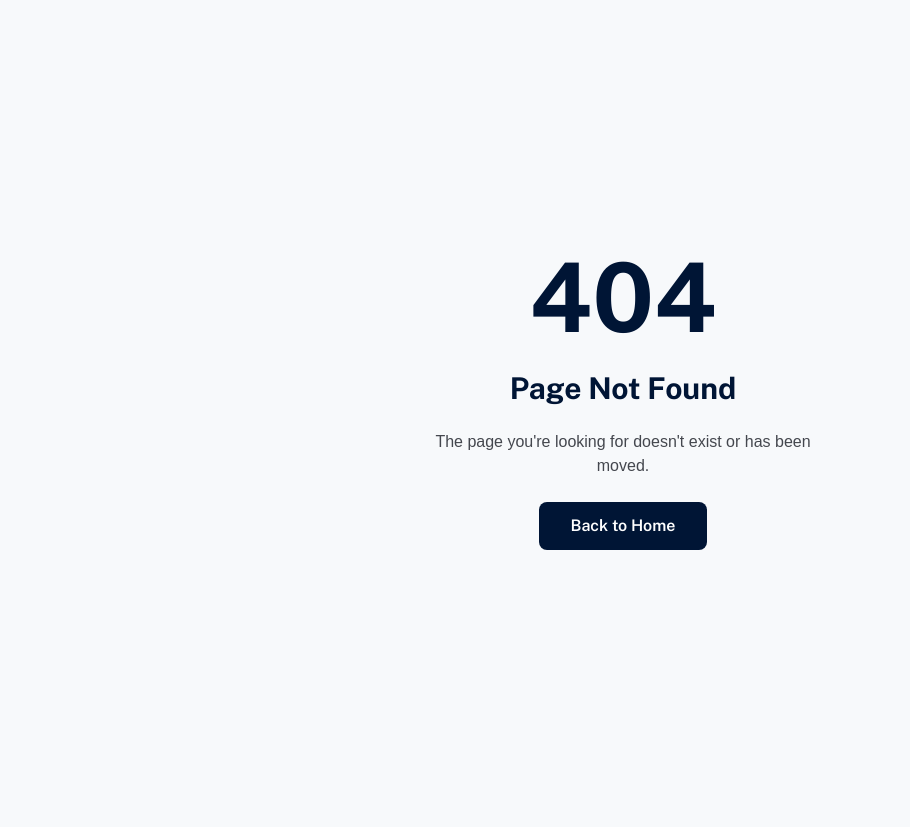
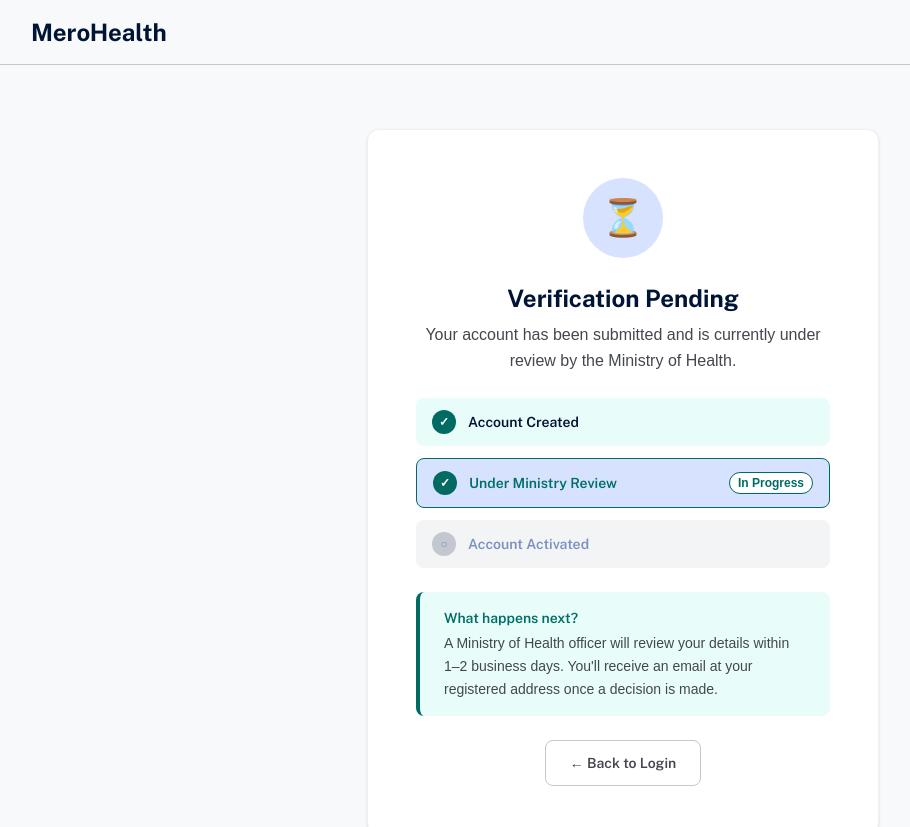
Before and after one commit to Bidhan009/merohealth, a Next.js app in the folder frontend/: page /status/pending in a window 1280 px wide. Before the commit this address had no page. Shown: the top 827 px of the page, without its empty margins (17-927 px from the left). Before the commit the page ends 800 px from the top, so only its background shows below. Built offline with nearby package versions, Linux system fonts and the light colour scheme; a web font is replaced by a local one.

Commit message:
working on hospital profile

```diff
--- a/frontend/src/app/dashboard/hospital/categories/page.tsx
+++ b/frontend/src/app/dashboard/hospital/categories/page.tsx
@@ -40,6 +40,7 @@ export default function ReportCategoriesPage() {
   const [allReports, setAllReports] = useState<Report[]>([]);
   const [selected, setSelected] = useState<string>("All");
   const [loading, setLoading] = useState(true);
+  const [hospitalName, setHospitalName] = useState("");
 
   useEffect(() => {
     if (!token) { router.replace("/login"); return; }
@@ -55,6 +56,13 @@ export default function ReportCategoriesPage() {
       } finally {
         setLoading(false);
       }
+      const profileRes = await fetch("http://localhost:5000/api/hospital/profile", {
+        headers: { Authorization: `Bearer ${token}` },
+      });
+      if (profileRes.ok) {
+        const profileData = await profileRes.json();
+        setHospitalName(profileData.name);
+      }
     };
     load();
   }, []);
@@ -69,7 +77,7 @@ export default function ReportCategoriesPage() {
     : allReports.filter((r) => categorize(r) === selected);
 
   return (
-    <HospitalLayout>
+    <HospitalLayout hospitalName={hospitalName}>
           <div>
             <h1 className="font-heading font-bold text-3xl text-primary">Report Categories</h1>
             <p className="font-body text-body text-base mt-1">
--- a/frontend/src/app/dashboard/hospital/page.tsx
+++ b/frontend/src/app/dashboard/hospital/page.tsx
@@ -24,6 +24,7 @@ export default function HospitalDashboard() {
   const [searchError, setSearchError] = useState("");
   const [linkMessage, setLinkMessage] = useState("");
   const [loading, setLoading] = useState(false);
+  const [hospitalName, setHospitalName] = useState("");
 
   useEffect(() => {
     if (!token) { router.replace("/login"); return; }
@@ -38,6 +39,13 @@ export default function HospitalDashboard() {
       const data = await res.json();
       setPatients(data);
     }
+    const profileRes = await fetch("http://localhost:5000/api/hospital/profile", {
+  headers: { Authorization: `Bearer ${token}` },
+    });
+    if (profileRes.ok) {
+      const profileData = await profileRes.json();
+      setHospitalName(profileData.name);
+}
   }
 
   async function handleSearch(e: React.FormEvent) {
--- a/frontend/src/app/login/page.tsx
+++ b/frontend/src/app/login/page.tsx
@@ -24,6 +24,17 @@ export default function LoginPage() {
     });
 
     const data = await res.json();
+
+    if (res.status === 403) {
+      if (data.error?.toLowerCase().includes("awaiting")) {
+        router.push("/status/pending");
+        return;
+      }
+      if (data.error?.toLowerCase().includes("rejected")) {
+        router.push("/status/rejected");
+        return;
+      }
+    }
 
     if (!res.ok) {
       setError(data.error || "Login failed");
--- a/frontend/src/app/register/patient/page.tsx
+++ b/frontend/src/app/register/patient/page.tsx
@@ -304,7 +304,7 @@ export default function PatientRegistrationPage() {
                   disabled={loading}
                   className="bg-primary text-white font-heading font-semibold text-base px-8 py-3 rounded-lg shadow hover:opacity-90 transition-opacity disabled:opacity-60"
                 >
-                  {loading ? "Registering..." : "Continue to Medical →"}
+                  {loading ? "Registering..." : "Create Health ID →"}
                 </button>
               </div>
             </form>
--- /dev/null
+++ b/frontend/src/app/status/pending/page.tsx
@@ -0,0 +1,89 @@
+import Link from "next/link";
+
+export default function PendingStatusPage() {
+  return (
+    <div className="min-h-screen bg-bg flex flex-col font-body">
+      <header className="bg-bg border-b border-border-strong px-12 py-4">
+        <span className="font-heading font-bold text-2xl text-primary">MeroHealth</span>
+      </header>
+
+      <main className="flex-1 flex items-center justify-center px-6 py-16">
+        <div className="bg-white border border-border rounded-xl shadow-sm p-12 max-w-lg w-full flex flex-col items-center gap-6 text-center">
+
+          {/* Icon */}
+          <div className="w-20 h-20 rounded-full bg-soft-blue flex items-center justify-center text-4xl">
+            ⏳
+          </div>
+
+          <div className="flex flex-col gap-2">
+            <h1 className="font-heading font-bold text-2xl text-primary">
+              Verification Pending
+            </h1>
+            <p className="font-body text-body text-base leading-relaxed">
+              Your account has been submitted and is currently under review by the Ministry of Health.
+            </p>
+          </div>
+
+          {/* Status Steps */}
+          <div className="w-full flex flex-col gap-3">
+            {[
+              { label: "Account Created", done: true },
+              { label: "Under Ministry Review", done: true, active: true },
+              { label: "Account Activated", done: false },
+            ].map((step) => (
+              <div
+                key={step.label}
+                className={`flex items-center gap-3 px-4 py-3 rounded-lg ${
+                  step.active
+                    ? "bg-soft-blue border border-accent"
+                    : step.done
+                    ? "bg-[rgba(139,241,230,0.2)]"
+                    : "bg-[#f2f4f6]"
+                }`}
+              >
+                <div className={`w-6 h-6 rounded-full flex items-center justify-center text-xs font-bold shrink-0 ${
+                  step.active
+                    ? "bg-accent text-white"
+                    : step.done
+                    ? "bg-accent text-white"
+                    : "bg-border-strong text-muted"
+                }`}>
+                  {step.done ? "✓" : "○"}
+                </div>
+                <p className={`font-heading font-semibold text-sm ${
+                  step.active ? "text-accent-light" : step.done ? "text-primary" : "text-muted"
+                }`}>
+                  {step.label}
+                </p>
+                {step.active && (
+                  <span className="ml-auto text-xs font-semibold text-accent bg-white px-2 py-0.5 rounded-full border border-accent">
+                    In Progress
+                  </span>
+                )}
+              </div>
+            ))}
+          </div>
+
+          {/* Info Card */}
+          <div className="bg-[rgba(139,241,230,0.2)] border-l-4 border-accent rounded-lg px-6 py-4 text-left w-full">
+            <p className="font-heading font-semibold text-sm text-accent-light">What happens next?</p>
+            <p className="font-body text-body text-sm mt-1 leading-relaxed">
+              A Ministry of Health officer will review your details within 1–2 business days. You'll receive an email at your registered address once a decision is made.
+            </p>
+          </div>
+
+          <Link
+            href="/login"
+            className="border border-border-strong text-body font-heading font-semibold text-sm px-6 py-3 rounded-lg hover:border-primary transition-colors"
+          >
+            ← Back to Login
+          </Link>
+        </div>
+      </main>
+
+      <footer className="bg-[#e0e3e5] border-t border-border-strong px-12 py-6 text-center">
+        <p className="font-body text-body text-sm">© 2024 MeroHealth. Verified by Ministry of Health Nepal.</p>
+      </footer>
+    </div>
+  );
+}
--- /dev/null
+++ b/frontend/src/app/status/rejected/page.tsx
@@ -0,0 +1,72 @@
+import Link from "next/link";
+
+export default function RejectedStatusPage() {
+  return (
+    <div className="min-h-screen bg-bg flex flex-col font-body">
+      <header className="bg-bg border-b border-border-strong px-12 py-4">
+        <span className="font-heading font-bold text-2xl text-primary">MeroHealth</span>
+      </header>
+
+      <main className="flex-1 flex items-center justify-center px-6 py-16">
+        <div className="bg-white border border-border rounded-xl shadow-sm p-12 max-w-lg w-full flex flex-col items-center gap-6 text-center">
+
+          {/* Icon */}
+          <div className="w-20 h-20 rounded-full bg-soft-red flex items-center justify-center text-4xl">
+            ✕
+          </div>
+
+          <div className="flex flex-col gap-2">
+            <h1 className="font-heading font-bold text-2xl text-primary">
+              Registration Rejected
+            </h1>
+            <p className="font-body text-body text-base leading-relaxed">
+              Unfortunately your registration was not approved by the Ministry of Health.
+            </p>
+          </div>
+
+          {/* Reasons Card */}
+          <div className="bg-soft-red border-l-4 border-danger rounded-lg px-6 py-4 text-left w-full">
+            <p className="font-heading font-semibold text-sm text-danger">Common Reasons for Rejection</p>
+            <ul className="flex flex-col gap-1 mt-2">
+              {[
+                "Incorrect or unverifiable Citizen ID",
+                "Incomplete registration details",
+                "Duplicate account detected",
+                "Invalid hospital registration number",
+              ].map((reason) => (
+                <li key={reason} className="font-body text-body text-sm flex items-start gap-2">
+                  <span className="text-danger mt-0.5">·</span>
+                  {reason}
+                </li>
+              ))}
+            </ul>
+          </div>
+
+          <p className="font-body text-body text-sm leading-relaxed">
+            If you believe this is a mistake, please contact the Ministry of Health support team at{" "}
+            <span className="text-accent font-semibold">support@merohealth.gov.np</span>
+          </p>
+
+          <div className="flex gap-3 w-full">
+            <Link
+              href="/register/patient"
+              className="flex-1 bg-primary text-white font-heading font-semibold text-sm py-3 rounded-lg hover:opacity-90 transition-opacity text-center"
+            >
+              Re-register as Patient
+            </Link>
+            <Link
+              href="/login"
+              className="flex-1 border border-border-strong text-body font-heading font-semibold text-sm py-3 rounded-lg hover:border-primary transition-colors text-center"
+            >
+              Back to Login
+            </Link>
+          </div>
+        </div>
+      </main>
+
+      <footer className="bg-[#e0e3e5] border-t border-border-strong px-12 py-6 text-center">
+        <p className="font-body text-body text-sm">© 2024 MeroHealth. Verified by Ministry of Health Nepal.</p>
+      </footer>
+    </div>
+  );
+}
--- a/frontend/src/components/HospitalLayout.tsx
+++ b/frontend/src/components/HospitalLayout.tsx
@@ -3,9 +3,11 @@
 import Link from "next/link";
 import { usePathname, useRouter } from "next/navigation";
 import { logout } from "@/utils/auth";
+import { getAvatarColor, getInitials } from "@/utils/avatar";
 
 interface HospitalLayoutProps {
   children: React.ReactNode;
+  hospitalName?: string;
 }
 
 const NAV_ITEMS = [
@@ -24,9 +26,15 @@ const SIDEBAR_ITEMS = [
   { label: "Help Center", href: "/dashboard/hospital/help" },
 ];
 
-export default function HospitalLayout({ children }: HospitalLayoutProps) {
+export default function HospitalLayout({
+  children,
+  hospitalName,
+}: HospitalLayoutProps) {
   const pathname = usePathname();
   const router = useRouter();
+
+  const { bg, text } = getAvatarColor(hospitalName ?? "Hospital");
+  const initials = getInitials(hospitalName ?? "Hospital");
 
   function handleLogout() {
     logout();
@@ -61,6 +69,10 @@ export default function HospitalLayout({ children }: HospitalLayoutProps) {
           </nav>
         </div>
         <div className="flex items-center gap-3">
+          {/* Avatar in header */}
+          <div className={`w-9 h-9 rounded-full ${bg} flex items-center justify-center ${text} font-heading font-bold text-sm`}>
+            {initials}
+          </div>
           <button className="bg-danger text-white text-sm font-extrabold tracking-widest px-4 py-2 rounded-lg">
             Emergency ID
           </button>
@@ -78,11 +90,13 @@ export default function HospitalLayout({ children }: HospitalLayoutProps) {
         {/* Sidebar */}
         <aside className="w-64 bg-[#f2f4f6] border-r border-border-strong flex flex-col gap-2 p-4 min-h-full">
           <div className="flex items-center gap-3 px-2 pb-6">
-            <div className="w-9 h-9 rounded-full bg-primary flex items-center justify-center text-white font-heading font-bold text-sm">
-              H
+            <div className={`w-10 h-10 rounded-full ${bg} flex items-center justify-center ${text} font-heading font-bold text-base shrink-0`}>
+              {initials}
             </div>
-            <div>
-              <p className="font-heading font-bold text-sm text-primary">Hospital Portal</p>
+            <div className="overflow-hidden">
+              <p className="font-heading font-bold text-sm text-primary truncate">
+                {hospitalName ?? "Hospital Portal"}
+              </p>
               <p className="font-body text-body text-xs">MeroHealth</p>
             </div>
           </div>
@@ -116,7 +130,7 @@ export default function HospitalLayout({ children }: HospitalLayoutProps) {
       <footer className="bg-[#e0e3e5] border-t border-border-strong px-12 py-8 flex items-center justify-between">
         <div>
           <p className="font-heading font-bold text-sm text-primary">MeroHealth</p>
-          <p className="font-body text-body text-base">© 2026 MeroHealth. Verified by Ministry of Health Nepal.</p>
+          <p className="font-body text-body text-base">© 2024 MeroHealth. Verified by Ministry of Health Nepal.</p>
         </div>
         <div className="flex gap-6">
           <Link href="#" className="font-heading font-semibold text-sm text-body hover:text-primary">Privacy Policy</Link>
--- a/frontend/src/components/PatientLayout.tsx
+++ b/frontend/src/components/PatientLayout.tsx
@@ -3,6 +3,7 @@
 import Link from "next/link";
 import { usePathname, useRouter } from "next/navigation";
 import { logout } from "@/utils/auth";
+import { getAvatarColor, getInitials } from "@/utils/avatar";
 
 interface PatientLayoutProps {
   children: React.ReactNode;
@@ -33,12 +34,13 @@ export default function PatientLayout({
   const pathname = usePathname();
   const router = useRouter();
 
+  const { bg, text } = getAvatarColor(patientName ?? "");
+  const initials = getInitials(patientName ?? "");
+
   function handleLogout() {
     logout();
     router.replace("/login");
   }
-
-  const initial = patientName?.[0]?.toUpperCase() ?? "P";
 
   return (
     <div className="min-h-screen bg-bg flex flex-col font-body">
@@ -68,6 +70,10 @@ export default function PatientLayout({
           </nav>
         </div>
         <div className="flex items-center gap-3">
+          {/* Avatar in header */}
+          <div className={`w-9 h-9 rounded-full ${bg} flex items-center justify-center ${text} font-heading font-bold text-sm`}>
+            {initials}
+          </div>
           <button className="bg-danger text-white text-sm font-extrabold tracking-widest px-4 py-2 rounded-lg">
             Emergency ID
           </button>
@@ -85,8 +91,8 @@ export default function PatientLayout({
         {/* Sidebar */}
         <aside className="w-64 bg-[#f2f4f6] border-r border-border-strong flex flex-col gap-2 p-4 min-h-full">
           <div className="flex items-center gap-3 px-2 pb-6">
-            <div className="w-10 h-10 rounded-full bg-primary flex items-center justify-center text-white font-heading font-bold text-base shrink-0">
-              {initial}
+            <div className={`w-10 h-10 rounded-full ${bg} flex items-center justify-center ${text} font-heading font-bold text-base shrink-0`}>
+              {initials}
             </div>
             <div className="overflow-hidden">
               <p className="font-heading font-bold text-sm text-primary truncate">
--- /dev/null
+++ b/frontend/src/utils/avatar.ts
@@ -0,0 +1,21 @@
+const AVATAR_COLORS = [
+  { bg: "bg-[#006a63]", text: "text-white" },
+  { bg: "bg-[#001535]", text: "text-white" },
+  { bg: "bg-[#8bf1e6]", text: "text-primary" },
+  { bg: "bg-[#d7e2ff]", text: "text-primary" },
+  { bg: "bg-[#006f67]", text: "text-white" },
+  { bg: "bg-[#0f2a52]", text: "text-white" },
+];
+
+export function getAvatarColor(name: string): { bg: string; text: string } {
+  if (!name) return AVATAR_COLORS[0];
+  const index = name.charCodeAt(0) % AVATAR_COLORS.length;
+  return AVATAR_COLORS[index];
+}
+
+export function getInitials(name: string): string {
+  if (!name) return "?";
+  const parts = name.trim().split(" ");
+  if (parts.length === 1) return parts[0][0].toUpperCase();
+  return (parts[0][0] + parts[parts.length - 1][0]).toUpperCase();
+}
```
Lines whose indentation alone changed are shown as unchanged.
